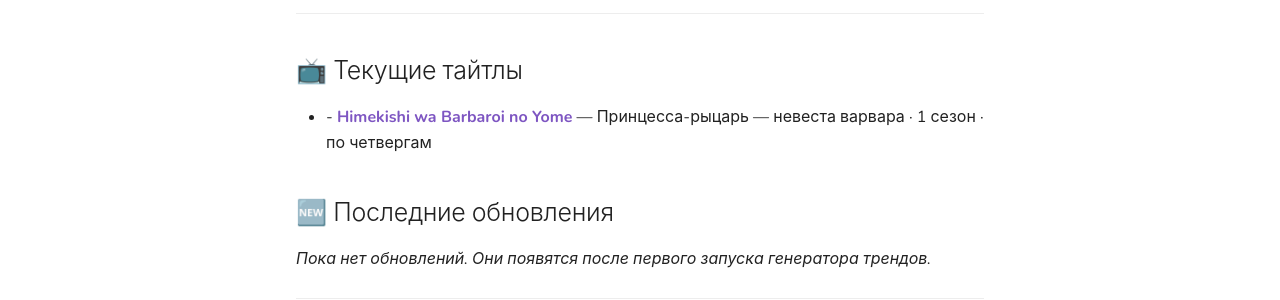
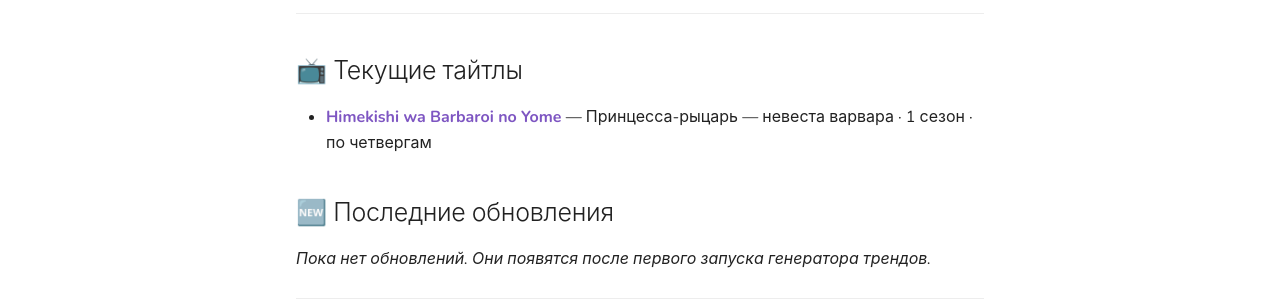
Before and after one commit to biroxu-max/anime-wiki, an MkDocs documentation site: the page built from docs/index.md, in a window 1280 px wide and 1111 px high. Shown: the part 342-642 px from the top of the window. Built offline with MkDocs 1.6.1 and Material for MkDocs 9.7.7, drawn with Linux system fonts in a browser that asks for light colours; comment, search, counter and statistics services are not loaded.

Commit message:
fix: чистый markdown-список тайтлов на главной (без двойной HTML-разметки)

```diff
--- a/docs/index.md
+++ b/docs/index.md
@@ -10,9 +10,7 @@ Gemini с веб-поиском и публикует их сюда.
 ## 📺 Текущие тайтлы
 
 <!-- AUTO-ANIME-LIST -->
-<ul>
-<li>- <a href="anime/himekishi/index.md"><b>Himekishi wa Barbaroi no Yome</b></a> — Принцесса-рыцарь — невеста варвара · 1 сезон · по четвергам</li>
-</ul>
+- **[Himekishi wa Barbaroi no Yome](anime/himekishi/index.md)** — Принцесса-рыцарь — невеста варвара · 1 сезон · по четвергам
 <!-- /AUTO-ANIME-LIST -->
 
 ## 🆕 Последние обновления
```
Also changed, not shown: 1 other file.
